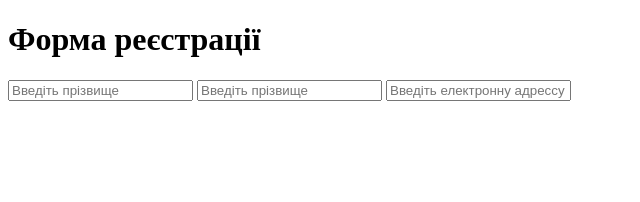
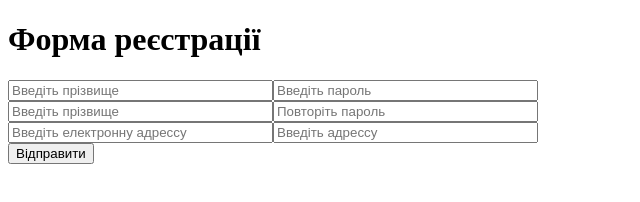
Before and after one commit to Shuna322/-WEB, a plain HTML site: page index.html in a window 1280 px wide. Shown: the whole page, without its empty margins (0-640 px from the left). Drawn offline with nearby package versions, Linux system fonts and the light colour scheme.

Commit message:
added css

```diff
--- a/index.html
+++ b/index.html
@@ -4,15 +4,23 @@
   <meta charset="UTF-8">
   <title>JS</title>
   <script src="https://ajax.googleapis.com/ajax/libs/jquery/3.3.1/jquery.min.js"></script>
+  <link rel="stylesheet" type="text/css" href="style.css">
 </head>
 <body>
   <h1 class="Text">Форма реєстрації</h1>
   <div class="formblock">
     <form class="reg">
-      <input type="text" name="name" placeholder="Введіть прізвище">
-      <input type="text" name="sname" placeholder="Введіть прізвище">
-      <input type="text" name="email" placeholder="Введіть електронну адрессу">
-
+      <div class="column1">
+        <div class="field"><input type="text" name="name" placeholder="Введіть прізвище" size="30"></div>
+        <div class="field"><input type="text" name="sname" placeholder="Введіть прізвище" size="30"></div>
+        <div class="field"><input type="text" name="email" placeholder="Введіть електронну адрессу" size="30"></div>
+      </div>
+      <div class="column2">
+        <div class="field"><input type="password" name="password" placeholder="Введіть пароль" size="30"></div>
+        <div class="field"><input type="password" name="passwordrepeat" placeholder="Повторіть пароль" size="30"></div>
+        <div class="field"><input type="text" name="adress" placeholder="Введіть адрессу" size="30"></div>
+      </div>
+      <button name="send">Відправити</button>
     </form>
   </div>
   <script src="code.js"></script>
--- /dev/null
+++ b/style.css
@@ -0,0 +1,3 @@
+.formblock .reg .column1{
+  float: left;
+}
```
